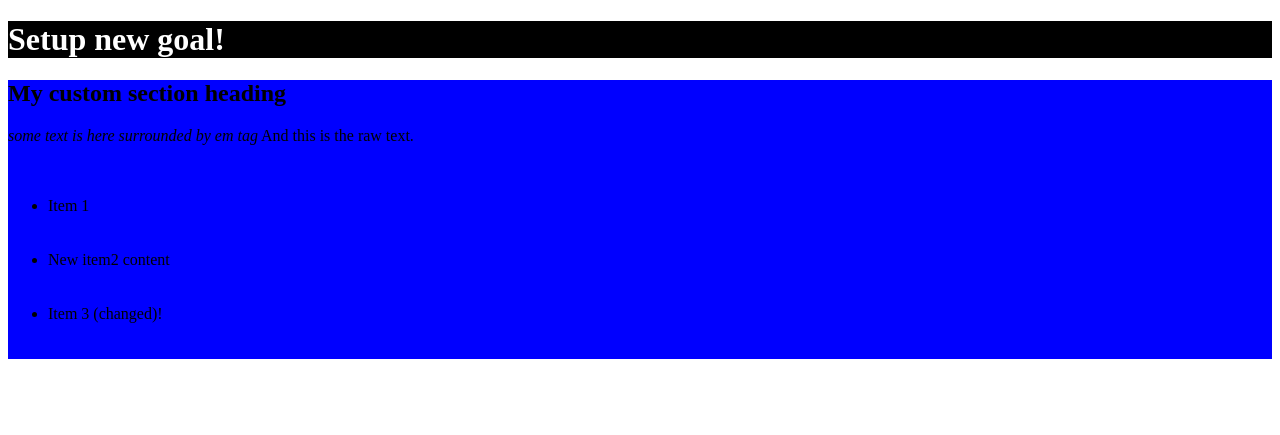
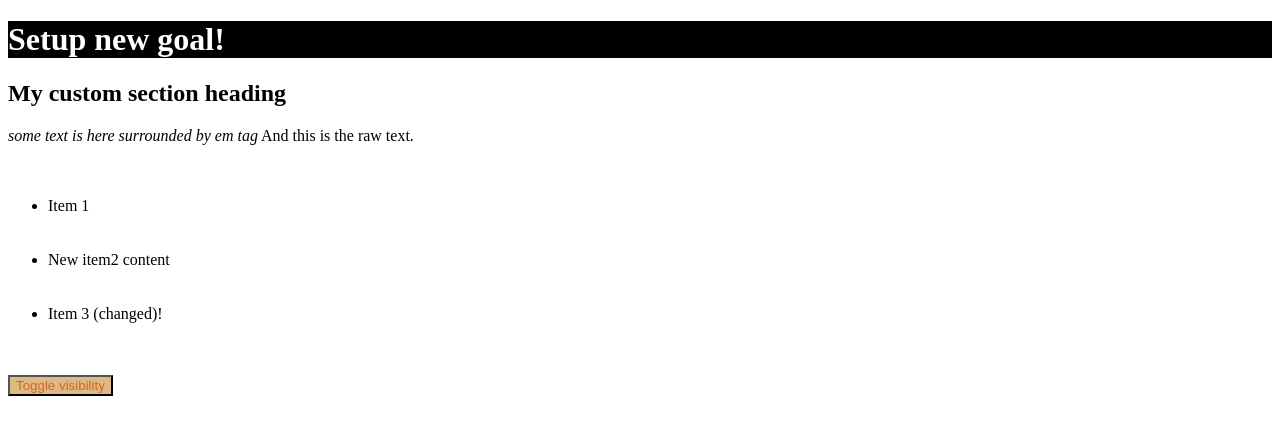
Before and after one commit to isnastish/fastAPI-app, a FastAPI app: page /assignments/adding-elements in a window 1280 px wide. Shown: the top 435 px of the page. Run offline with FastAPI, Linux system fonts and the light colour scheme.

Commit message:
added button and event listener

```diff
--- a/templates/adding_elements.html
+++ b/templates/adding_elements.html
@@ -39,6 +39,9 @@
             <li class="list-item">Item 3 (changed)!</li>
         </ul>
     </section>
+    <button style="background-color: burlywood; color:chocolate;">
+        Toggle visibility
+    </button>
     <script>
         function solve() {
             console.log("solving...");
@@ -107,17 +110,30 @@
             console.log("inside operateOnSection();");
             // selecting the section
             const section = document.querySelector("section");
-            const prevBgColor = section.style.backgroundColor;
+            const prevStyle = section.style;
+
             section.style.backgroundColor = "blue";
-            section.style.color = prevBgColor;
 
             // reset everything
             section.className = "";
+
+            section.style = prevStyle;
         }
 
         console.log("before calling operateOnSection();");
         operateOnSection();
         console.log("after calling operateOnSection();");
+
+        function selectButton() {
+            console.log("before selecting button");
+            const button = document.querySelector("button");
+
+            button.addEventListener('click', () => {
+                console.log("on button clicked");
+            });
+        }
+
+        selectButton();
     </script>
 </body>
 
```
